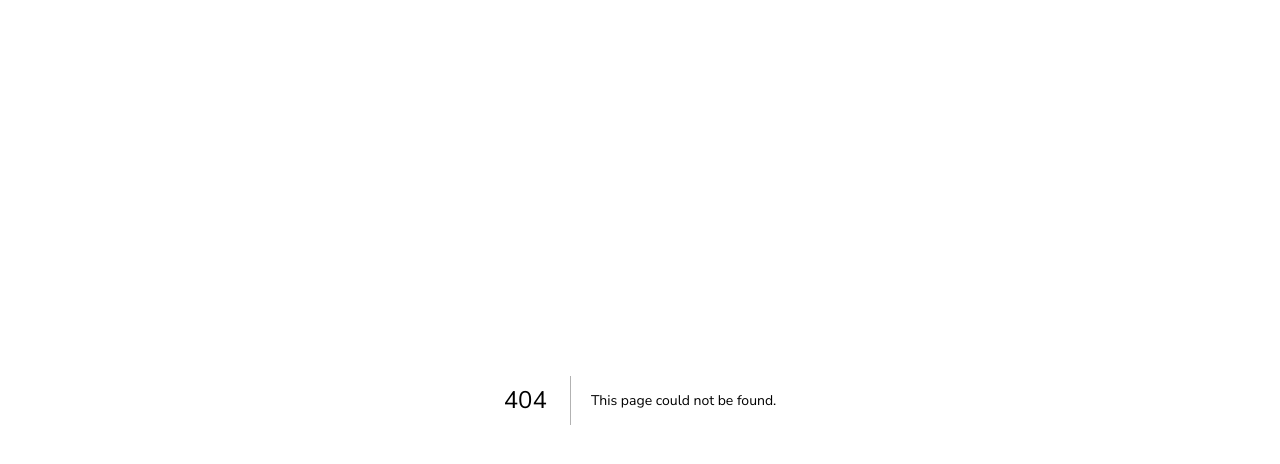
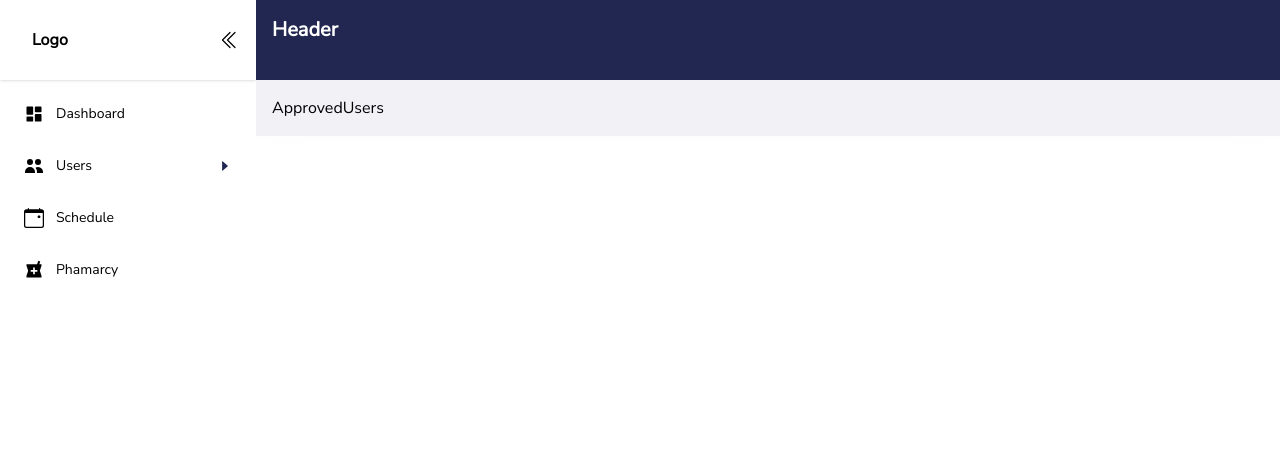
Before and after one commit to Marcos8060/dashboard-template, a Next.js app: page /dashboard/users/approved-users in a window 1280 px wide. Before the commit this address had no page. Shown: the top 464 px of the page. Built offline with nearby package versions, Linux system fonts and the light colour scheme; a web font is replaced by a local one.

Commit message:
polished the sidebar

```diff
--- a/src/components/sidebar/menu-children.js
+++ b/src/components/sidebar/menu-children.js
@@ -48,7 +48,7 @@ export const MenuChild = ({ menu, index, collapsed }) => {
                   className={`${currentPath === child.href ? 'bg-primary text-white p-2 rounded flex my-2 items-center gap-2' : 'flex my-2 items-center gap-2 hover:bg-background hover:text-primary rounded p-2'} `}
                   href={child.href}
                 >
-                  {/* <span className="w-6">{child.icon}</span>{" "} */}
+                  <span className="w-6">{child.icon}</span>{" "}
                   <span>{!collapsed && child.label}</span>
                 </Link>
               </li>
--- /dev/null
+++ b/src/pages/dashboard/users/approved-users.js
@@ -0,0 +1,14 @@
+import React from 'react'
+import Layout from '@/components/layout'
+
+const ApprovedUsers = () => {
+  return (
+    <div>ApprovedUsers</div>
+  )
+}
+
+ApprovedUsers.getLayout = (page) => (
+    <Layout>{page}</Layout>
+)
+
+export default ApprovedUsers
```
